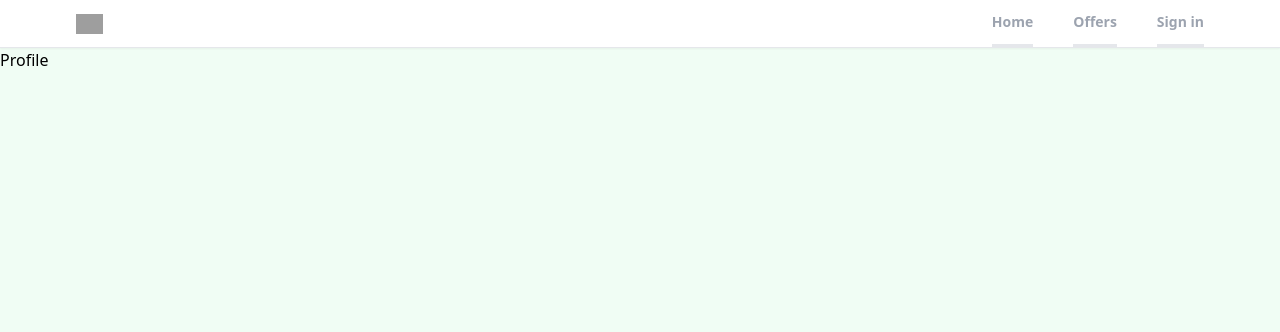
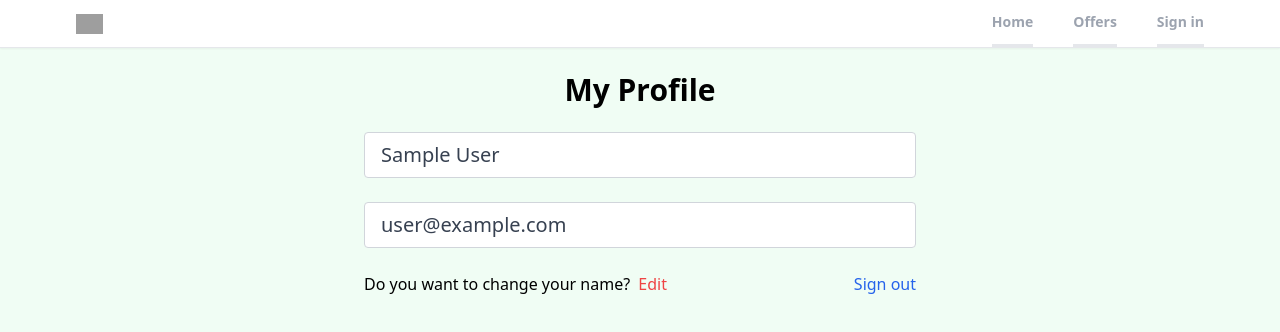
Before and after one commit to SurafelK/realtor-clone-react, a React (Create React App) app: page /profile in a window 1280 px wide. Shown: the top 332 px of the page. Built offline with nearby package versions, Linux system fonts and the light colour scheme; no server answers; sample sign-in values are in the browser's storage; grey boxes are pictures that could not be loaded.

Commit message:
create private route and custom hook for protecting the profile page and add the logout functionality

```diff
--- a/src/App.js
+++ b/src/App.js
@@ -8,6 +8,7 @@
 import Header from "./components/Header";
 import { ToastContainer } from "react-toastify";
 import 'react-toastify/dist/ReactToastify.css';
+import PrivateRoute from "./components/PrivateRoute";
 
 function App() {
   return (
@@ -18,7 +19,9 @@
 
       <Routes>
         <Route path="/" element={ <Home/> }/>
-        <Route path="/profile" element = { <Profile/> }/>
+        <Route path="/profile" element={<PrivateRoute/>} >
+          <Route path="/profile" element = { <Profile/> }/>
+        </Route>
         <Route path="/forgotpassword" element = { <ForgotPassword/> }/>
         <Route path="/offers" element={ <Offers/> }/>
         <Route path="/signin" element={ <Signin/> }/>
--- /dev/null
+++ b/src/components/PrivateRoute.jsx
@@ -0,0 +1,17 @@
+import React from 'react'
+import { Outlet, Navigate } from 'react-router-dom';
+
+import { useAuthStatus } from '../hooks/useAuthStatus'
+
+
+export default function PrivateRoute() {
+
+    const {loggedIn, checkingStatus} = useAuthStatus();
+
+    if(checkingStatus){
+        return <h3>Loading</h3>
+    }
+
+  return loggedIn ? <Outlet/> : <Navigate to="/signin"/>
+
+}
--- /dev/null
+++ b/src/hooks/useAuthStatus.jsx
@@ -0,0 +1,18 @@
+import { getAuth, onAuthStateChanged } from 'firebase/auth'
+import React, { useEffect, useState } from 'react'
+
+export function useAuthStatus() {
+    const [loggedIn, setLoggedin] = useState(false)
+    const [checkingStatus, setCheckingStatus] = useState(true)
+
+    useEffect(() => {
+        const auth = getAuth()
+        onAuthStateChanged(auth, (user) =>{
+            if(user)
+            {
+                setLoggedin(true)
+            } setCheckingStatus(false)
+        })
+    }, [] )
+  return { loggedIn, checkingStatus }
+}
--- a/src/pages/Profile.jsx
+++ b/src/pages/Profile.jsx
@@ -1,10 +1,45 @@
-import React from 'react'
+import { getAuth } from 'firebase/auth'
+import React, { useState } from 'react'
+import { useNavigate } from 'react-router-dom';
 
 function Profile() {
+
+  const auth = getAuth();
+
+  const navigate = useNavigate();
+
+  const [formData, setFormData] = useState({
+    name: auth.currentUser.displayName,
+    email: auth.currentUser.email
+  });
+
+  const {name, email} = formData;
+
+  const onLogout = () =>
+  {
+    auth.signOut();
+     navigate('/')
+  }
+
   return (
-    <div>
-      Profile
+   <>
+   <section className='max-w-6xl mx-auto flex flex-col justify-center items-center align-middle' >
+    <h1 className='text-center text-3xl mt-6 font-bold' >My Profile</h1>
+    <div className='w-full md:w-[50%] mt-6 px-3 justify-center align-middle items-center' >
+      <form className=''>
+      <input type='text' value={name} id='name'  disabled className='mb-6 w-full px-4 py-2 text-xl text-gray-700 bg-white border border-gray-300 rounded transition ease-in-out'/>
+      <input type='email' value={email} id='email' disabled className='mb-6 w-full px-4 py-2 text-xl text-gray-700 bg-white border border-gray-300 rounded transition ease-in-out'/>
+
+      <div className='flex  justify-between whitespace-nowrap ' >
+        <p className=''>Do you want to change your name? <span className='text-red-500 hover:text-red-700 transition ease-in-out duration-200 ml-1 cursor-pointer'>Edit</span> </p>
+        <p className='text-blue-600 hover:text-blue-800 transition duration-200 ease-in-out cursor-pointer ' onClick={onLogout} >Sign out</p>
+      </div>
+
+      </form>
+
     </div>
+   </section>
+   </>
   )
 }
 
--- a/src/pages/Signup.jsx
+++ b/src/pages/Signup.jsx
@@ -3,7 +3,6 @@
 import { FaEye } from "react-icons/fa";
 import { FaEyeSlash } from "react-icons/fa";
 import { Link } from 'react-router-dom';
-import { FcGoogle } from "react-icons/fc";
 import {getAuth, createUserWithEmailAndPassword, updateProfile } from "firebase/auth"
 import {db} from '../firebase'
 import { doc, serverTimestamp, setDoc } from 'firebase/firestore';
```
